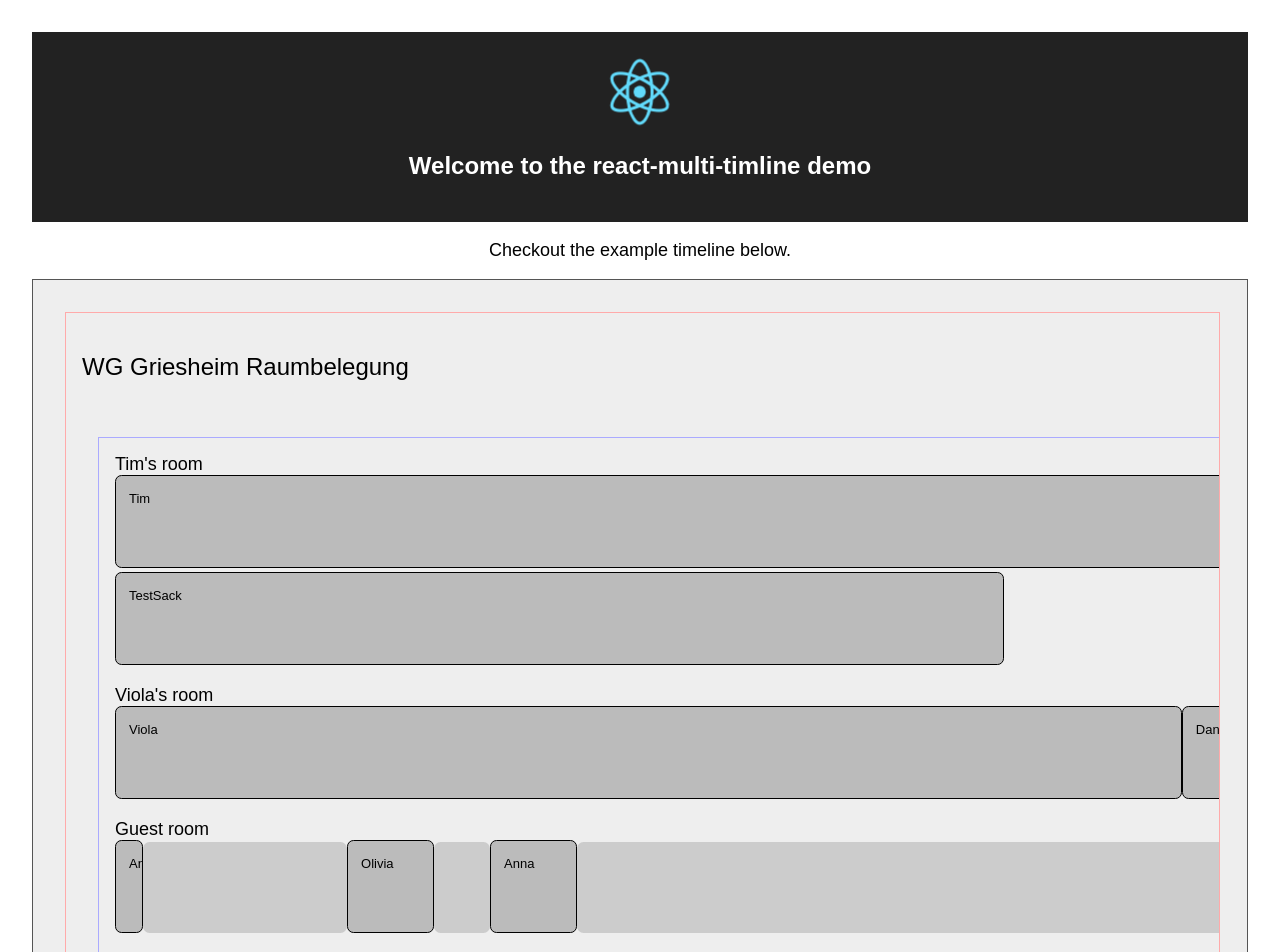
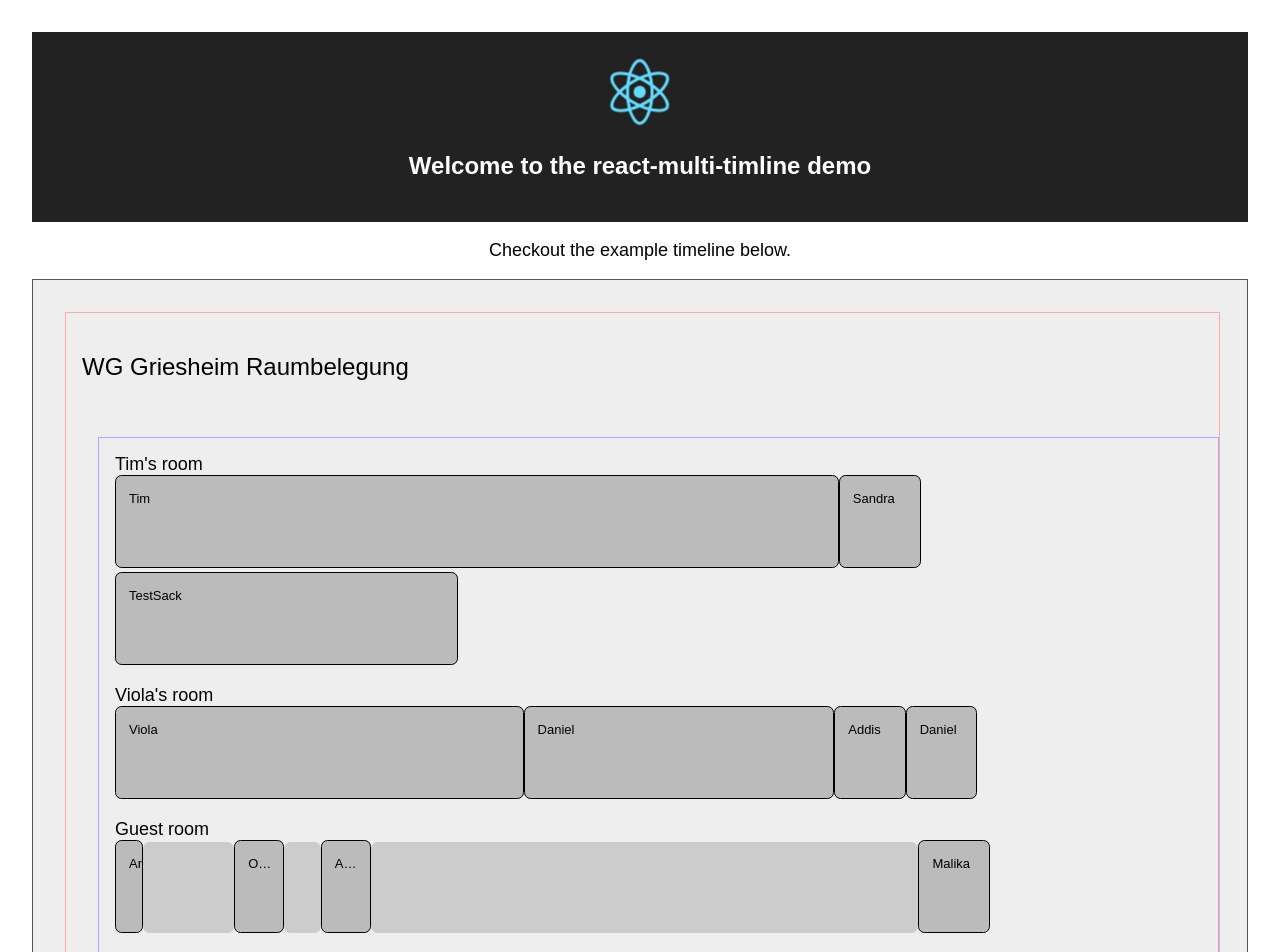
Before and after one commit to dfsp-spirit/react-multi-timeline, a React (Create React App) app: page / in a window 1280 px wide. Shown: the top 952 px of the page. Built offline with nearby package versions, Linux system fonts and the light colour scheme.

Commit message:
remove min-width of inner timeline scrolling container

```diff
--- a/src/index.css
+++ b/src/index.css
@@ -44,8 +44,6 @@ div.timeline-inner-container-scrolling {
     border: 1px solid #aaaaff;
     margin: 2em;
     margin-right: 0;
-    min-width: 3000px;
-
 }
 
 span.event {
```
